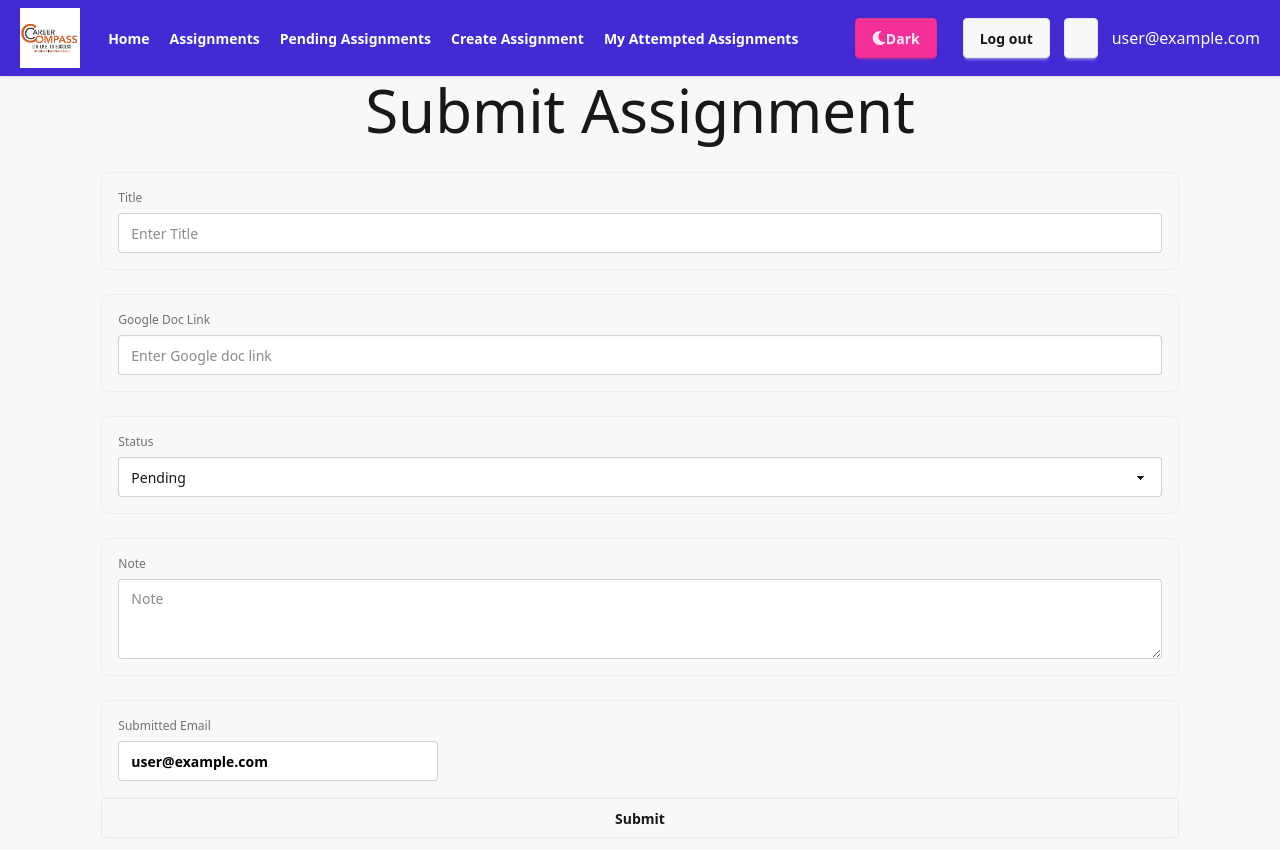
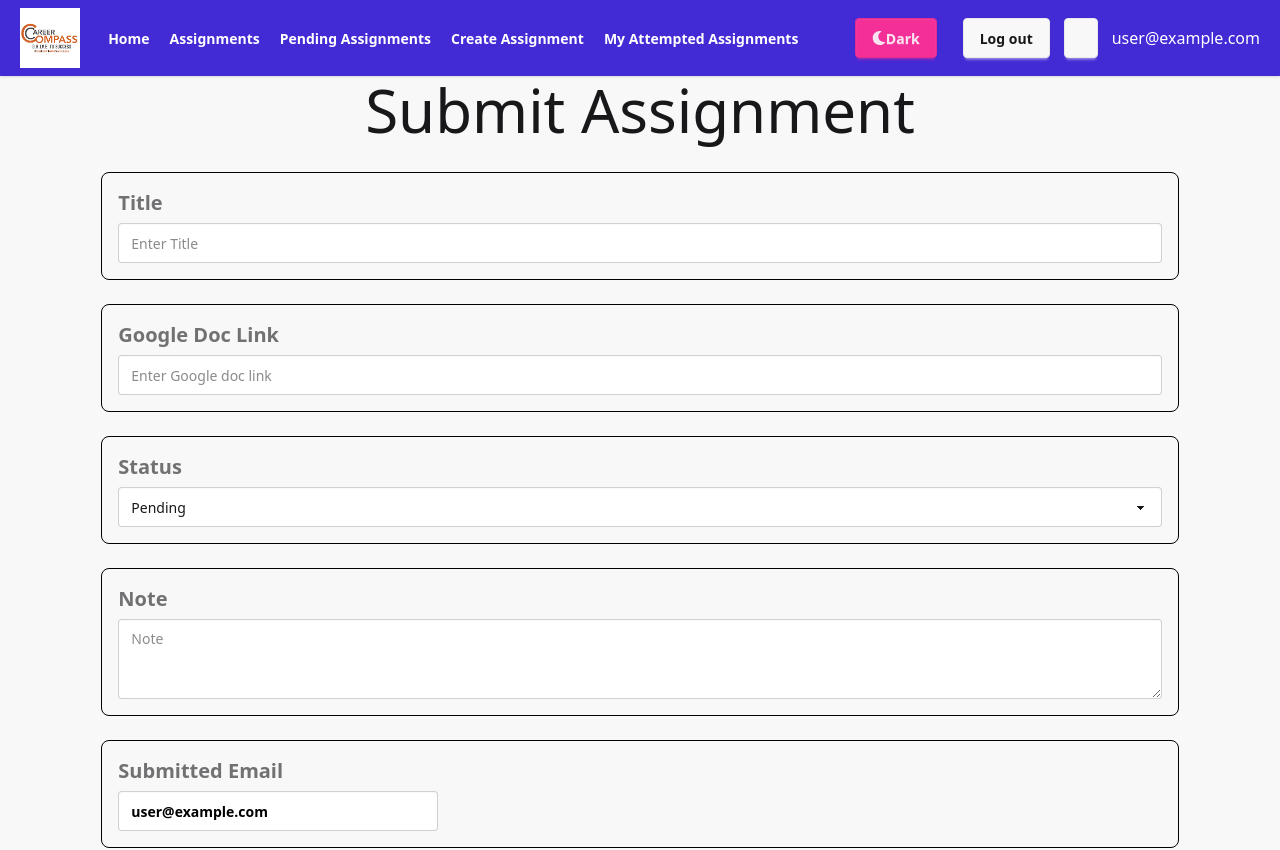
Before and after one commit to foysalhaque1/job-assessment-system-client-side, a React (Vite) app: page /takeAssignment/1 in a window 1280 px wide. Shown: the top 850 px of the page. Built offline with nearby package versions, Linux system fonts and the light colour scheme; no server answers; sample sign-in values are in the browser's storage.

Commit message:
take assignment page updated

```diff
--- a/src/Pages/AssignmentDetails/TakeAssignment.jsx
+++ b/src/Pages/AssignmentDetails/TakeAssignment.jsx
@@ -53,26 +53,26 @@ const TakeAssignment = () => {
                 </div>
                 <form onSubmit={formSubmit}  >
                     <div className='flex flex-col gap-6' >
-                        <fieldset className="fieldset bg-base-200 border-base-300 rounded-box  border p-4">
+                        <fieldset className="fieldset bg-base-200 border-black rounded-box  border p-4">
 
 
-                            <label className="label">Title</label>
+                            <label className="label text-xl font-bold">Title</label>
                             <input type="text" name='Title' className="input w-full" placeholder="Enter Title" />
 
 
                         </fieldset>
-                        <fieldset className="fieldset bg-base-200 border-base-300 rounded-box  border p-4">
+                        <fieldset className="fieldset bg-base-200 border-black rounded-box  border p-4">
 
 
-                            <label className="label">Google Doc Link</label>
+                            <label className="label text-xl font-bold">Google Doc Link</label>
                             <input type="url" name='docLink' className="input w-full" placeholder="Enter Google doc link" />
 
 
                         </fieldset>
-                        <fieldset className="fieldset bg-base-200 border-base-300 rounded-box  border p-4">
+                        <fieldset className="fieldset bg-base-200 border-black rounded-box  border p-4">
 
 
-                            <label className="label">Status</label>
+                            <label className="label text-xl font-bold">Status</label>
                             <select name='status' defaultValue="Pending" className="select w-full">
                                 <option disabled={true}>Pick a color</option>
                                 <option>Pending</option>
@@ -84,19 +84,19 @@ const TakeAssignment = () => {
 
                         </fieldset>
 
-                        <fieldset className="fieldset bg-base-200 border-base-300 rounded-box  border p-4">
+                        <fieldset className="fieldset bg-base-200 border-black rounded-box  border p-4">
 
 
-                            <label className="label">Note</label>
+                            <label className="label text-xl font-bold">Note</label>
                             <textarea name='note' className="textarea w-full" placeholder="Note"></textarea>
 
 
                         </fieldset>
 
-                        <fieldset className="fieldset bg-base-200 border-base-300 rounded-box  border p-4">
+                        <fieldset className="fieldset bg-base-200 border-black rounded-box  border p-4">
 
 
-                            <label className="label">Submitted Email</label>
+                            <label className="label text-xl font-bold">Submitted Email</label>
                             <input type="email" readOnly value={user?.email} name='submittedEmail' className="input font-bold text-black" placeholder="Enter Plant-Type" />
 
 
@@ -105,7 +105,7 @@ const TakeAssignment = () => {
 
                     </div>
 
-                    <input type="submit" value="Submit" className='w-full btn space-y-2 ' />
+                    <input type="submit" value="Submit" className='w-full btn space-y-2 border-black mt-2 ' />
                 </form>
             </div>
         </div>
```
